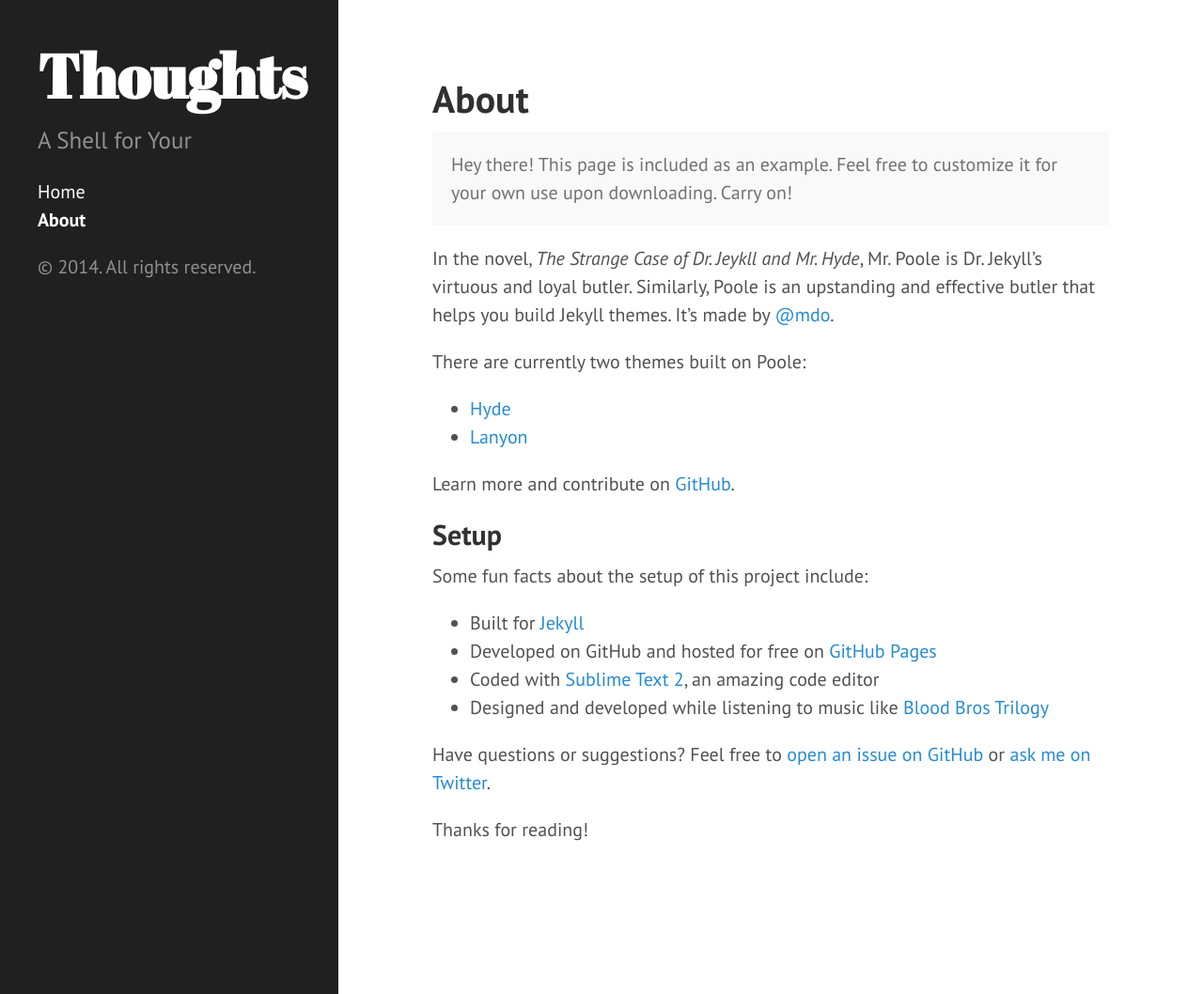
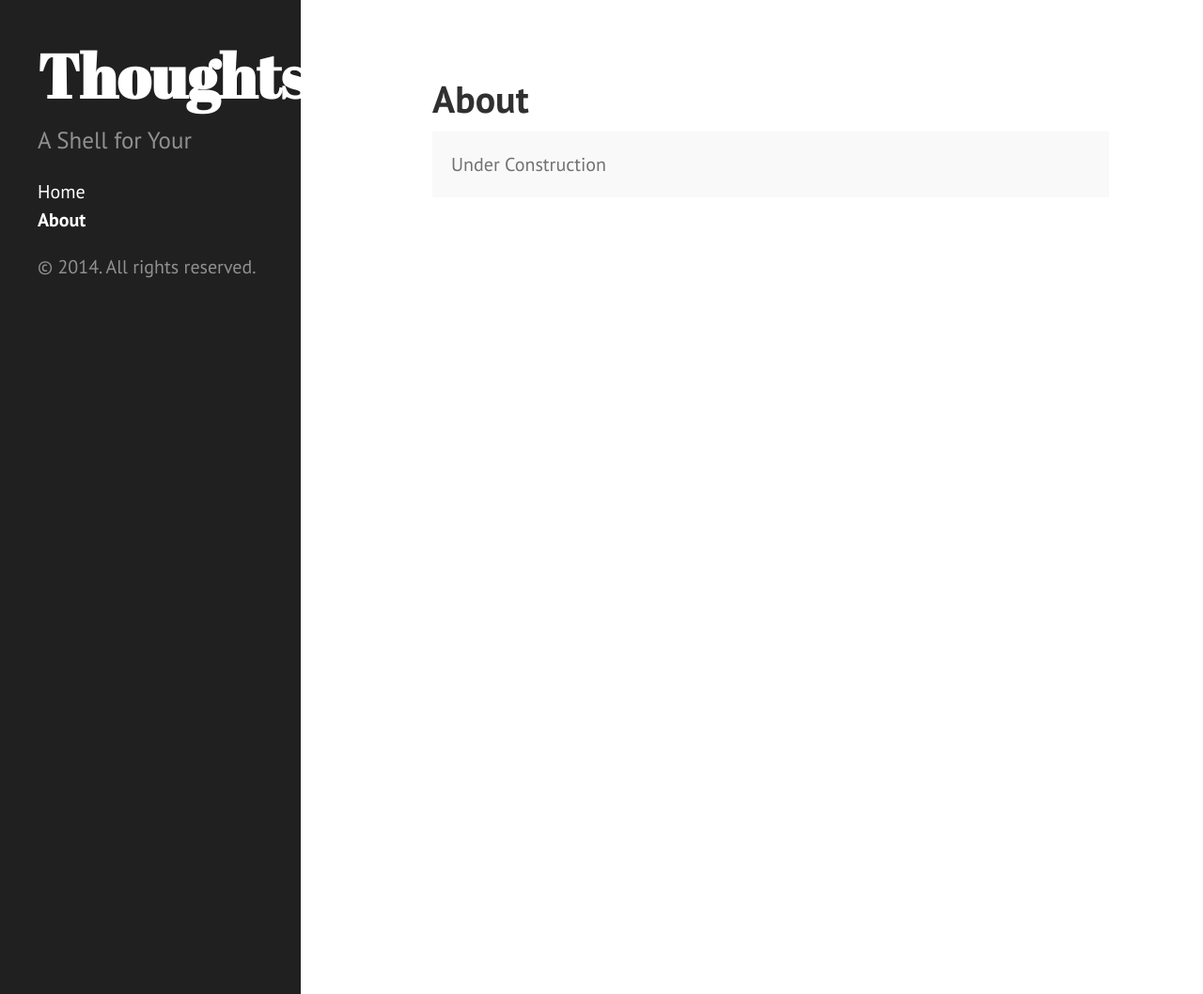
Before and after one commit to dlzero/dlzero.github.io, a Jekyll site: the page built from about.md, in a window 1280 px wide and 1058 px high. Shown: the whole window at 94% size. Built offline with Jekyll 4.4.1, drawn with Linux system fonts in a browser that asks for light colours; Markdown is read by kramdown in place of the engine named in the settings.

Commit message:
fix url and minor sidebar edits

```diff
--- a/_config.yml
+++ b/_config.yml
@@ -9,11 +9,11 @@ permalink:        pretty
 title:            Thoughts
 tagline:          'Thoughts'
 description:      'A Shell for Your'
-url:              http://hyde.getpoole.com
+url:              http://dlzero.github.io
 
 author:
-  name:           'Mark Otto'
-  url:            https://twitter.com/mdo
+  name:           'FNU'
+  url:
 
 paginate:         5
 
@@ -21,4 +21,4 @@ paginate:         5
 version:          2.0.0
 
 github:
-  repo:           https://github.com/poole/hyde
+  repo:           https://github.com/dlzero
--- a/about.md
+++ b/about.md
@@ -4,27 +4,5 @@ title: About
 ---
 
 <p class="message">
-  Hey there! This page is included as an example. Feel free to customize it for your own use upon downloading. Carry on!
+Under Construction
 </p>
-
-In the novel, *The Strange Case of Dr. Jeykll and Mr. Hyde*, Mr. Poole is Dr. Jekyll's virtuous and loyal butler. Similarly, Poole is an upstanding and effective butler that helps you build Jekyll themes. It's made by [@mdo](https://twitter.com/mdo).
-
-There are currently two themes built on Poole:
-
-* [Hyde](http://hyde.getpoole.com)
-* [Lanyon](http://lanyon.getpoole.com)
-
-Learn more and contribute on [GitHub](https://github.com/poole).
-
-## Setup
-
-Some fun facts about the setup of this project include:
-
-* Built for [Jekyll](http://jekyllrb.com)
-* Developed on GitHub and hosted for free on [GitHub Pages](https://pages.github.com)
-* Coded with [Sublime Text 2](http://sublimetext.org), an amazing code editor
-* Designed and developed while listening to music like [Blood Bros Trilogy](https://soundcloud.com/maddecent/sets/blood-bros-series)
-
-Have questions or suggestions? Feel free to [open an issue on GitHub](https://github.com/poole/issues/new) or [ask me on Twitter](https://twitter.com/mdo).
-
-Thanks for reading!
--- a/public/css/hyde.css
+++ b/public/css/hyde.css
@@ -65,7 +65,7 @@ html {
     top: 0;
     left: 0;
     bottom: 0;
-    width: 18rem;
+    width: 16rem;
     text-align: left;
   }
 }
```
